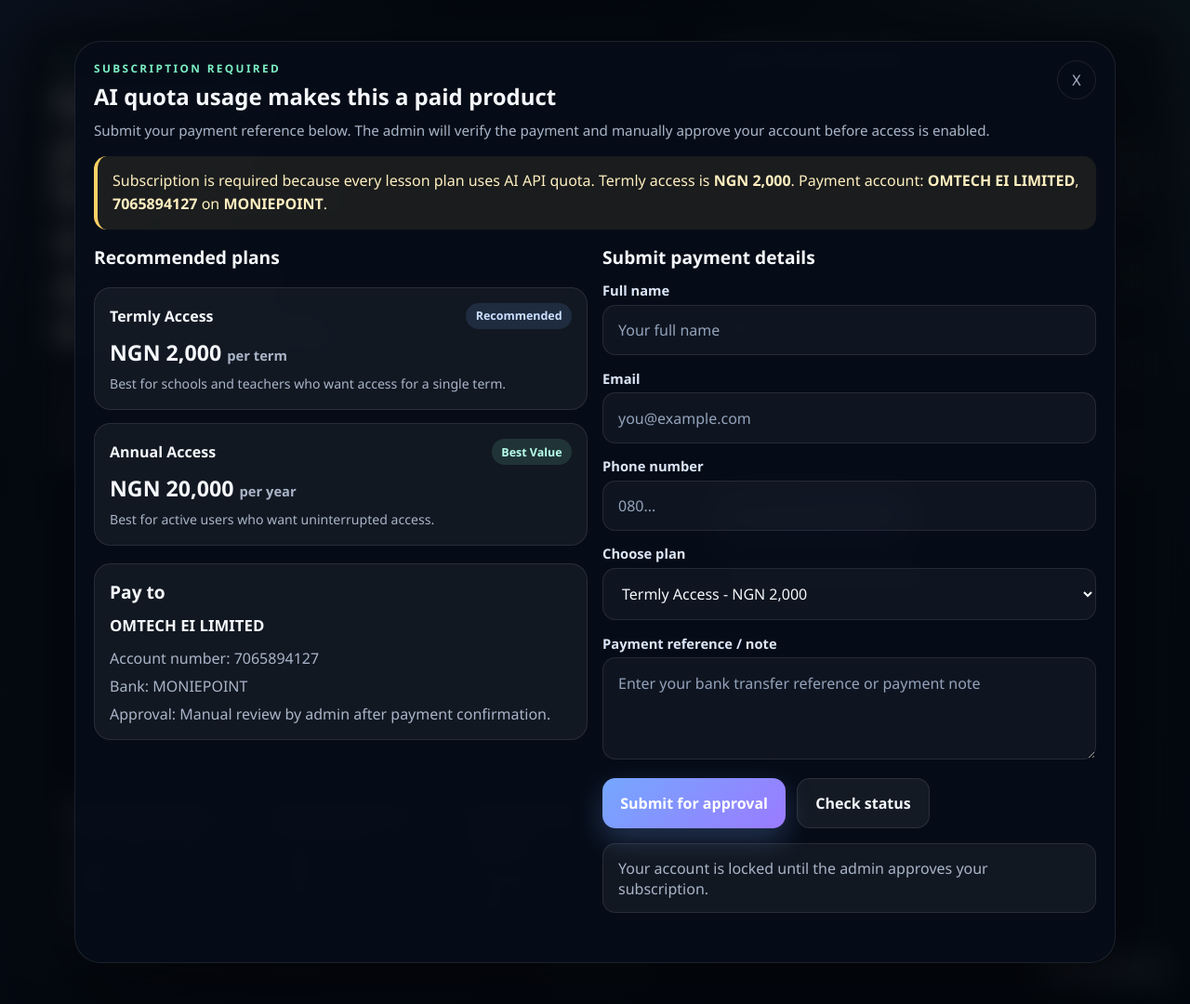
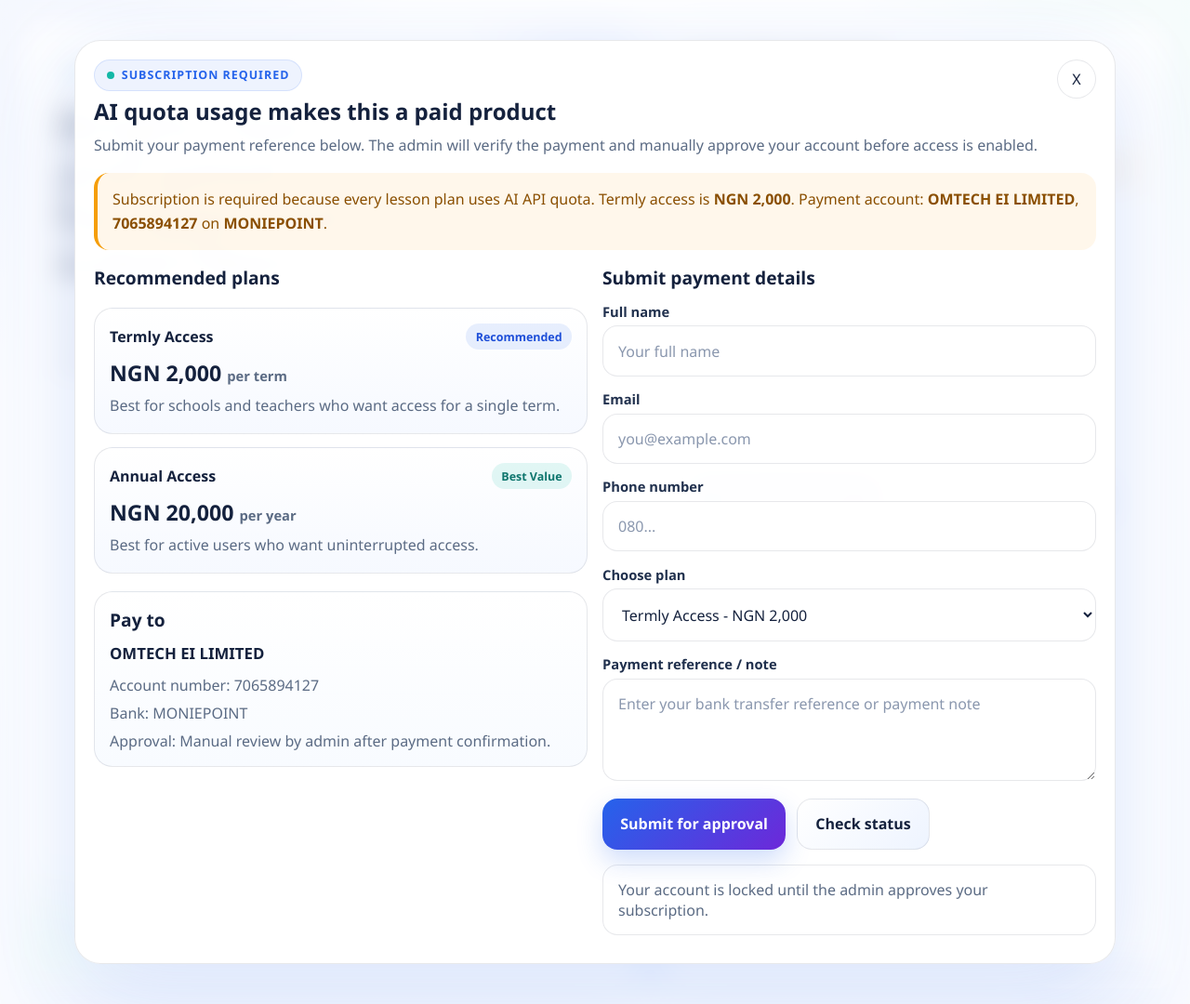
Before and after one commit to Abuqataada/lesson_planner, a FastAPI app: page / in a window 1280 px wide. Shown: the whole page at 93% size. Run offline with FastAPI, Linux system fonts and the light colour scheme.

Commit message:
changed to white theme

```diff
--- a/templates/form.html
+++ b/templates/form.html
@@ -6,16 +6,18 @@
     <title>AI Lesson Plan Generator</title>
     <style>
         :root {
-            --bg: #08111f;
-            --panel: rgba(12, 20, 35, 0.86);
-            --panel-strong: #0f1d33;
-            --text: #f5f7fb;
-            --muted: #a9b5c8;
-            --line: rgba(255, 255, 255, 0.09);
-            --accent: #75a7ff;
-            --accent-2: #7cf0c5;
-            --danger: #ff7f7f;
-            --warning: #ffd166;
+            --bg: #f5f8ff;
+            --panel: rgba(255, 255, 255, 0.92);
+            --panel-strong: #ffffff;
+            --text: #14213d;
+            --muted: #5b6b84;
+            --line: rgba(20, 33, 61, 0.10);
+            --accent: #2563eb;
+            --accent-2: #14b8a6;
+            --accent-3: #f97316;
+            --danger: #dc2626;
+            --warning: #f59e0b;
+            --shadow: 0 18px 55px rgba(37, 99, 235, 0.12);
         }
 
         * {
@@ -29,15 +31,15 @@
             font-family: "Segoe UI", Tahoma, Geneva, Verdana, sans-serif;
             color: var(--text);
             background:
-                radial-gradient(circle at top left, rgba(117, 167, 255, 0.24), transparent 30%),
-                radial-gradient(circle at top right, rgba(124, 240, 197, 0.14), transparent 28%),
-                linear-gradient(160deg, #050a14 0%, #101a2b 48%, #071120 100%);
+                radial-gradient(circle at top left, rgba(37, 99, 235, 0.16), transparent 26%),
+                radial-gradient(circle at top right, rgba(20, 184, 166, 0.14), transparent 22%),
+                linear-gradient(180deg, #ffffff 0%, #eef4ff 100%);
         }
 
         .shell {
             min-height: 100vh;
             display: grid;
-            grid-template-columns: 1.15fr 0.85fr;
+            grid-template-columns: 1.1fr 0.9fr;
             gap: 1.5rem;
             padding: 1.5rem;
             max-width: 1400px;
@@ -45,53 +47,74 @@
         }
 
         .hero, .panel {
+            background: var(--panel);
             border: 1px solid var(--line);
             border-radius: 28px;
-            background: var(--panel);
-            box-shadow: 0 20px 60px rgba(0, 0, 0, 0.35);
-            backdrop-filter: blur(12px);
+            box-shadow: var(--shadow);
+            backdrop-filter: blur(10px);
         }
 
         .hero {
-            padding: 2rem;
+            padding: 2.25rem;
+            position: relative;
+            overflow: hidden;
             display: flex;
             flex-direction: column;
             justify-content: space-between;
-            position: relative;
-            overflow: hidden;
         }
 
+        .hero::before,
         .hero::after {
             content: "";
             position: absolute;
-            inset: auto -12% -22% auto;
-            width: 280px;
-            height: 280px;
-            background: radial-gradient(circle, rgba(124, 240, 197, 0.18), transparent 65%);
             border-radius: 50%;
             pointer-events: none;
         }
 
+        .hero::before {
+            width: 260px;
+            height: 260px;
+            right: -70px;
+            top: -70px;
+            background: radial-gradient(circle, rgba(37, 99, 235, 0.18), transparent 68%);
+        }
+
+        .hero::after {
+            width: 220px;
+            height: 220px;
+            left: -80px;
+            bottom: -80px;
+            background: radial-gradient(circle, rgba(20, 184, 166, 0.15), transparent 68%);
+        }
+
         .eyebrow {
-            color: var(--accent-2);
+            display: inline-flex;
+            align-items: center;
+            gap: 0.5rem;
+            color: var(--accent);
+            background: rgba(37, 99, 235, 0.08);
+            border: 1px solid rgba(37, 99, 235, 0.12);
+            border-radius: 999px;
+            padding: 0.45rem 0.8rem;
+            font-size: 0.78rem;
+            font-weight: 800;
+            letter-spacing: 0.08em;
             text-transform: uppercase;
-            letter-spacing: 0.2em;
-            font-size: 0.74rem;
-            font-weight: 700;
         }
 
         h1 {
-            font-size: clamp(2.3rem, 4vw, 4.5rem);
+            font-size: clamp(2.3rem, 4vw, 4.8rem);
             line-height: 0.95;
-            margin: 0.75rem 0 1rem;
+            margin: 1rem 0 1rem;
             max-width: 11ch;
+            letter-spacing: -0.03em;
         }
 
         .lede {
-            max-width: 60ch;
+            max-width: 64ch;
             color: var(--muted);
-            font-size: 1.02rem;
-            line-height: 1.7;
+            font-size: 1.03rem;
+            line-height: 1.75;
         }
 
         .stats {
@@ -104,20 +127,19 @@
         .stat {
             padding: 1rem;
             border-radius: 20px;
-            background: rgba(255, 255, 255, 0.04);
+            background: linear-gradient(180deg, rgba(255, 255, 255, 0.92), rgba(240, 245, 255, 0.95));
             border: 1px solid var(--line);
         }
 
         .stat strong {
             display: block;
-            font-size: 1.1rem;
+            font-size: 1rem;
             margin-bottom: 0.35rem;
         }
 
-        .stat span {
+        .stat span, .subtle, .tiny {
             color: var(--muted);
-            font-size: 0.92rem;
-            line-height: 1.5;
+            line-height: 1.6;
         }
 
         .panel {
@@ -126,13 +148,7 @@
 
         .panel h2, .section-title {
             font-size: 1.2rem;
-            margin-bottom: 0.7rem;
-        }
-
-        .subtle {
-            color: var(--muted);
-            line-height: 1.6;
-            font-size: 0.95rem;
+            margin-bottom: 0.65rem;
         }
 
         .form-grid {
@@ -144,9 +160,9 @@
         label {
             display: block;
             font-size: 0.92rem;
-            color: #dce6f7;
+            color: #20304d;
             margin-bottom: 0.35rem;
-            font-weight: 600;
+            font-weight: 700;
         }
 
         input, select, textarea, button {
@@ -155,21 +171,22 @@
 
         input, select, textarea {
             width: 100%;
-            background: rgba(255, 255, 255, 0.04);
+            background: #fff;
             border: 1px solid var(--line);
-            border-radius: 14px;
+            border-radius: 16px;
             color: var(--text);
             padding: 0.95rem 1rem;
             outline: none;
-            transition: border-color 0.2s ease, transform 0.2s ease;
+            transition: border-color 0.18s ease, transform 0.18s ease, box-shadow 0.18s ease;
         }
 
         input::placeholder, textarea::placeholder {
-            color: #93a3bb;
+            color: #8a97ae;
         }
 
         input:focus, select:focus, textarea:focus {
-            border-color: rgba(117, 167, 255, 0.75);
+            border-color: rgba(37, 99, 235, 0.6);
+            box-shadow: 0 0 0 4px rgba(37, 99, 235, 0.10);
             transform: translateY(-1px);
         }
 
@@ -187,9 +204,9 @@
         .btn {
             border: none;
             cursor: pointer;
-            border-radius: 14px;
+            border-radius: 16px;
             padding: 0.95rem 1.2rem;
-            font-weight: 700;
+            font-weight: 800;
             transition: transform 0.18s ease, box-shadow 0.18s ease, opacity 0.18s ease;
         }
 
@@ -198,39 +215,42 @@
         }
 
         .btn-primary {
-            background: linear-gradient(135deg, var(--accent), #9a7bff);
+            background: linear-gradient(135deg, var(--accent), #6d28d9);
             color: white;
-            box-shadow: 0 12px 30px rgba(117, 167, 255, 0.26);
+            box-shadow: 0 12px 28px rgba(37, 99, 235, 0.22);
         }
 
         .btn-secondary {
-            background: rgba(255, 255, 255, 0.06);
+            background: linear-gradient(135deg, #ffffff, #eef4ff);
             color: var(--text);
             border: 1px solid var(--line);
         }
 
         .status {
             margin-top: 1rem;
-            padding: 0.9rem 1rem;
-            border-radius: 14px;
-            background: rgba(255, 255, 255, 0.05);
+            padding: 0.95rem 1rem;
+            border-radius: 16px;
+            background: #ffffff;
             border: 1px solid var(--line);
             color: var(--muted);
         }
 
         .status.ok {
-            border-color: rgba(124, 240, 197, 0.4);
-            color: #dbfff3;
+            border-color: rgba(20, 184, 166, 0.25);
+            color: #0f766e;
+            background: rgba(20, 184, 166, 0.06);
         }
 
         .status.warn {
-            border-color: rgba(255, 209, 102, 0.45);
-            color: #fff3cf;
+            border-color: rgba(245, 158, 11, 0.25);
+            color: #9a5b00;
+            background: rgba(245, 158, 11, 0.08);
         }
 
         .status.err {
-            border-color: rgba(255, 127, 127, 0.4);
-            color: #ffd6d6;
+            border-color: rgba(220, 38, 38, 0.25);
+            color: #b91c1c;
+            background: rgba(220, 38, 38, 0.06);
         }
 
         .plans {
@@ -241,8 +261,8 @@
 
         .plan {
             padding: 1rem;
-            border-radius: 18px;
-            background: rgba(255, 255, 255, 0.05);
+            border-radius: 20px;
+            background: linear-gradient(180deg, #ffffff, #f6f9ff);
             border: 1px solid var(--line);
         }
 
@@ -261,21 +281,21 @@
             padding: 0.35rem 0.65rem;
             border-radius: 999px;
             font-size: 0.78rem;
-            font-weight: 700;
-            background: rgba(117, 167, 255, 0.13);
-            color: #cbe0ff;
+            font-weight: 800;
+            background: rgba(37, 99, 235, 0.10);
+            color: #1d4ed8;
         }
 
         .pill.best {
-            background: rgba(124, 240, 197, 0.13);
-            color: #b8ffea;
+            background: rgba(20, 184, 166, 0.12);
+            color: #0f766e;
         }
 
         .payment-box {
             margin-top: 1.2rem;
             padding: 1rem;
-            border-radius: 18px;
-            background: rgba(255, 255, 255, 0.05);
+            border-radius: 20px;
+            background: linear-gradient(180deg, #ffffff, #f8fbff);
             border: 1px solid var(--line);
         }
 
@@ -301,7 +321,7 @@
         .modal {
             position: fixed;
             inset: 0;
-            background: rgba(3, 6, 11, 0.7);
+            background: rgba(255, 255, 255, 0.70);
             backdrop-filter: blur(14px);
             display: none;
             align-items: center;
@@ -320,8 +340,8 @@
             overflow: auto;
             border-radius: 28px;
             border: 1px solid var(--line);
-            background: rgba(7, 13, 24, 0.96);
-            box-shadow: 0 30px 100px rgba(0, 0, 0, 0.55);
+            background: rgba(255, 255, 255, 0.97);
+            box-shadow: 0 30px 100px rgba(37, 99, 235, 0.18);
             padding: 1.25rem;
         }
 
@@ -334,8 +354,8 @@
         }
 
         .modal-close {
-            background: transparent;
-            color: var(--muted);
+            background: #ffffff;
+            color: var(--text);
             border: 1px solid var(--line);
             border-radius: 999px;
             width: 42px;
@@ -350,30 +370,20 @@
         }
 
         .lock-note {
-            padding: 0.85rem 1rem;
+            padding: 0.95rem 1rem;
             border-left: 4px solid var(--warning);
-            background: rgba(255, 209, 102, 0.08);
-            border-radius: 14px;
-            color: #ffefc0;
+            background: rgba(245, 158, 11, 0.08);
+            border-radius: 16px;
+            color: #8a4f00;
             margin: 1rem 0;
-            line-height: 1.6;
-        }
-
-        .tiny {
-            color: var(--muted);
-            font-size: 0.88rem;
-            line-height: 1.55;
-        }
-
-        .hidden {
-            display: none !important;
+            line-height: 1.65;
         }
 
         .spinner {
             width: 18px;
             height: 18px;
             border-radius: 50%;
-            border: 2px solid rgba(255, 255, 255, 0.25);
+            border: 2px solid rgba(255, 255, 255, 0.4);
             border-top-color: white;
             display: inline-block;
             animation: spin 0.75s linear infinite;
@@ -386,13 +396,22 @@
             right: 1rem;
             bottom: 1rem;
             z-index: 2;
-            color: var(--muted);
+            color: var(--accent);
             text-decoration: none;
-            background: rgba(255, 255, 255, 0.06);
+            background: rgba(255, 255, 255, 0.92);
             border: 1px solid var(--line);
             padding: 0.7rem 0.9rem;
             border-radius: 999px;
             font-size: 0.9rem;
+            box-shadow: 0 8px 24px rgba(37, 99, 235, 0.12);
+        }
+
+        .eyebrow::before {
+            content: "";
+            width: 8px;
+            height: 8px;
+            border-radius: 50%;
+            background: var(--accent-2);
         }
 
         @keyframes spin {
@@ -401,11 +420,7 @@
         }
 
         @media (max-width: 1000px) {
-            .shell, .modal-grid {
-                grid-template-columns: 1fr;
-            }
-
-            .stats {
+            .shell, .modal-grid, .stats {
                 grid-template-columns: 1fr;
             }
         }
@@ -416,26 +431,12 @@
         <section class="hero">
             <div>
                 <div class="eyebrow">Monetized AI Lesson Planner</div>
-                <h1>Generate polished lesson plans only for approved subscribers.</h1>
+                <h1>Bright, fast, and gated for approved subscribers.</h1>
                 <p class="lede">
-                    This app uses AI API quota every time a lesson plan is generated, so access is gated behind a subscription and manual approval. Once approved, subscribers can generate lesson plans instantly from this same interface.
+                    This app uses AI API quota every time a lesson plan is generated, so access is protected by a subscription and manual approval. Once approved, subscribers can generate lesson plans instantly from this same interface.
                 </p>
             </div>
 
-            <div class="stats">
-                <div class="stat">
-                    <strong>Subscription Gate</strong>
-                    <span>Users submit payment details, then the admin approves access manually.</span>
-                </div>
-                <div class="stat">
-                    <strong>Quota Protection</strong>
-                    <span>Every generation request is blocked until a subscriber is approved.</span>
-                </div>
-                <div class="stat">
-                    <strong>Simple Admin Control</strong>
-                    <span>Review pending subscribers and approve or reject with one click.</span>
-                </div>
-            </div>
         </section>
 
         <section class="panel">
@@ -557,7 +558,6 @@
     </div>
 
     <script>
-        const subscriptionPlans = {{ subscription_plans | tojson }};
         const lessonForm = document.getElementById('lessonForm');
         const accessStatus = document.getElementById('accessStatus');
         const errorDiv = document.getElementById('error');
```
Also changed, not shown: templates/admin.html (+69 -31 lines).
